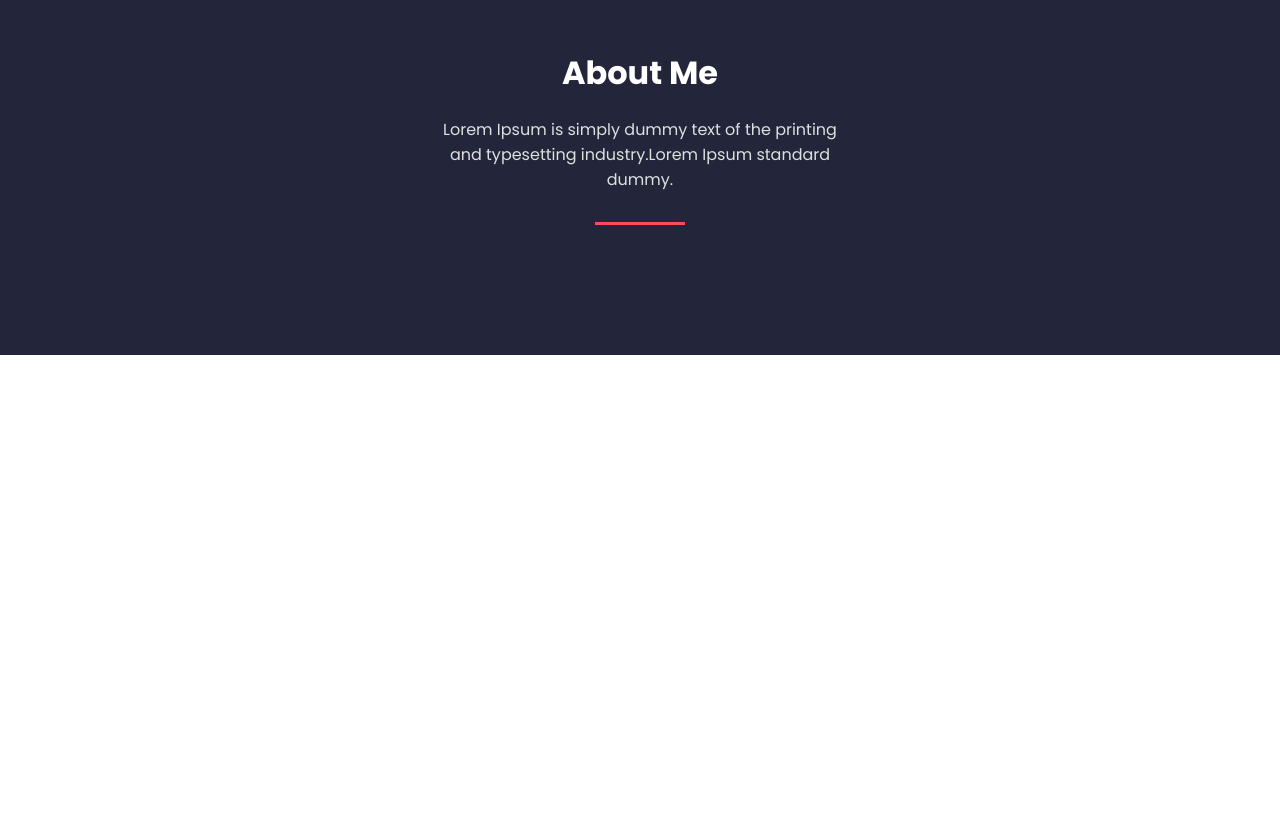
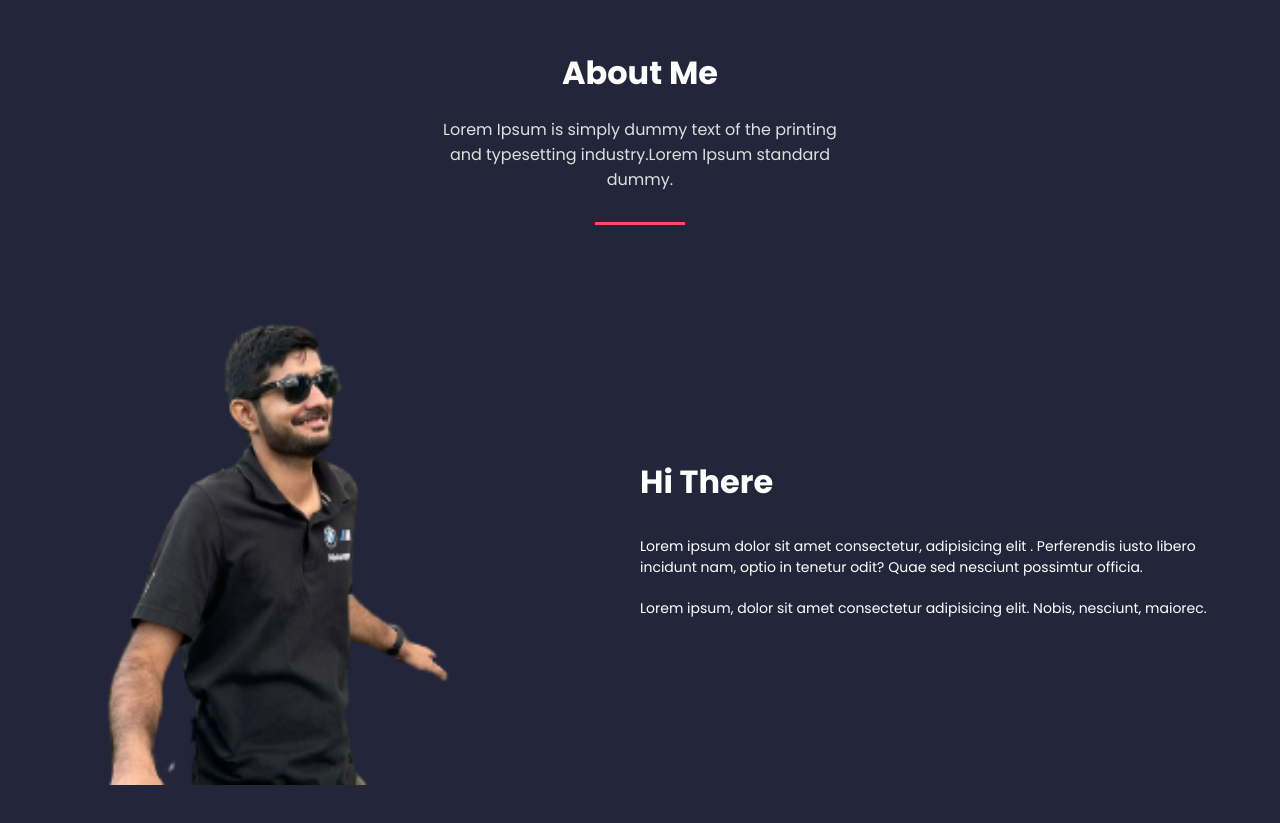
Before and after one commit to Sankalpcreat/protfolio, a React (Create React App) app: page / in a window 1280 px wide. Shown: the part 1921-2744 px from the top of the page. Before the commit the page ends 2276 px from the top, so only its background shows below. Built offline with nearby package versions, Linux system fonts and the light colour scheme.

Commit message:
fifth-commit

```diff
--- a/src/App.css
+++ b/src/App.css
@@ -53,6 +53,12 @@ font-family: 'Poppins', sans-serif;
 }
 .bgMain{
   background: #1f2235;
+}
+.h-650{
+  height: 500px;
+}
+.alignCentre{
+  align-items: center;
 }
 .row{
   display: flex;
@@ -190,3 +196,23 @@ margin-bottom: 15px;
   background:#23263a;
   padding: 100px 0;
 }
+.about__image{
+  padding: 30px;
+}
+.about__image img{
+  width: 400px;
+  height: 500px;
+}
+.about__info{
+  color: #fff;
+}
+.about__info h1{
+  margin-bottom: 30px;
+}
+.about__info-p1{
+font-size: 14px;
+margin-bottom: 20px;
+}
+.about__info-p2{
+  font-size: 14px;
+}
--- a/src/components/About.js
+++ b/src/components/About.js
@@ -6,12 +6,38 @@ const About = () => {
     'Lorem Ipsum is simply dummy text of the printing and typesetting industry.Lorem Ipsum standard dummy.'})
   return (
     <div className='about'>
-        <div className='container'></div>
+        <div className='container'>
          <div className='common'>
             <h1 className='mainheader'>{header.subHeader}</h1>
             <p className='mainContent'>{header.text}</p>
-            <div className='commonBorder'>
+            <div className='commonBorder'></div>
+      </div>
+      <div className="row h-650 alignCentre">
+        <div className="col-6 ">
+            <div className="about__image">
+                <img src="/images/sankalp2.png" alt="man" />
             </div>
+        </div>
+        <div className="col-6">
+            <div className="about__info">
+                <h1>Hi There</h1>
+                <div className="about__info-p1">
+                    Lorem ipsum dolor sit amet consectetur, adipisicing elit
+                    . Perferendis iusto libero incidunt nam, optio
+                     in tenetur odit? Quae sed nesciunt possimtur officia.
+                </div>
+                <div className="about__info-p2">
+                    Lorem ipsum, dolor sit amet consectetur adipisicing
+                     elit. Nobis, nesciunt, maiorec.
+                </div>
+                <div className="info__contacts">
+                    <div className="row">
+                        <div className="col-6"></div>
+                    </div>
+                </div>
+            </div>
+        </div>
+      </div>
       </div>
     </div>
   )
```
Also changed, not shown: public/images/sankalp2.png (added).
